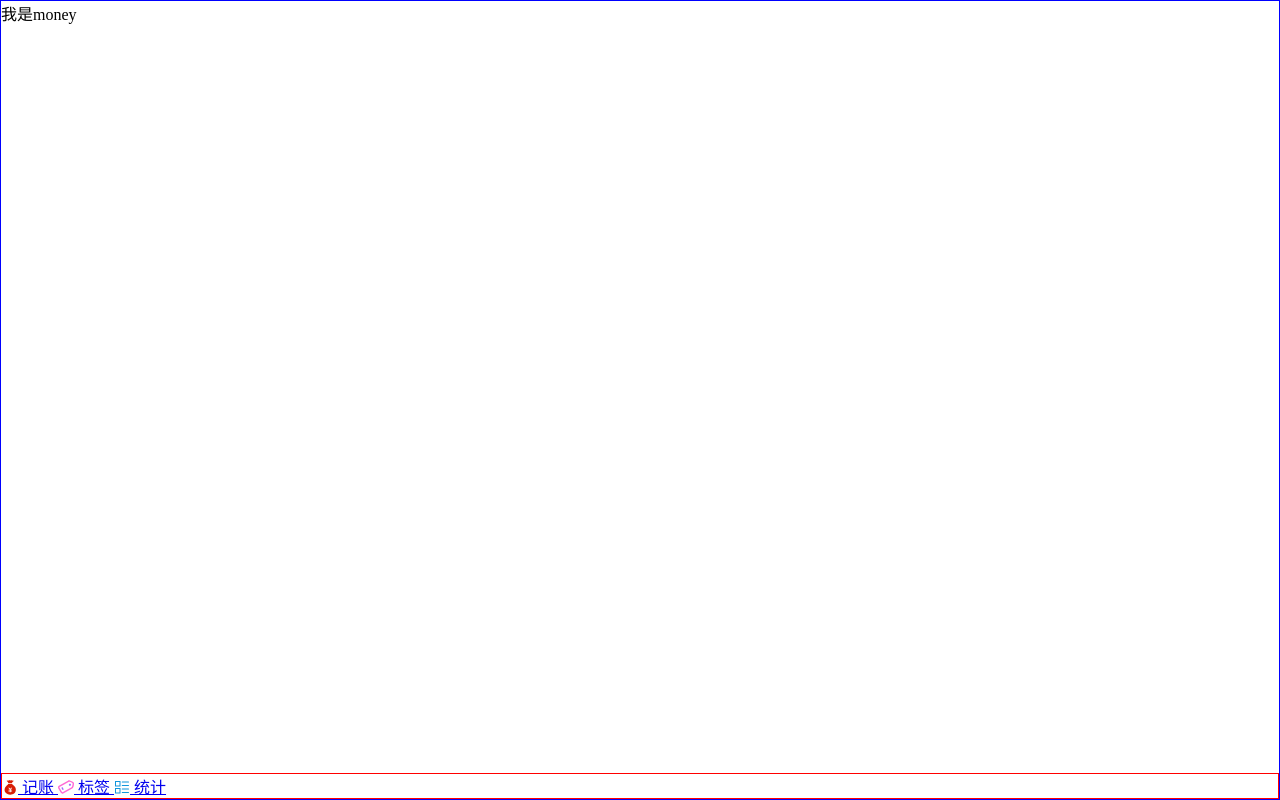
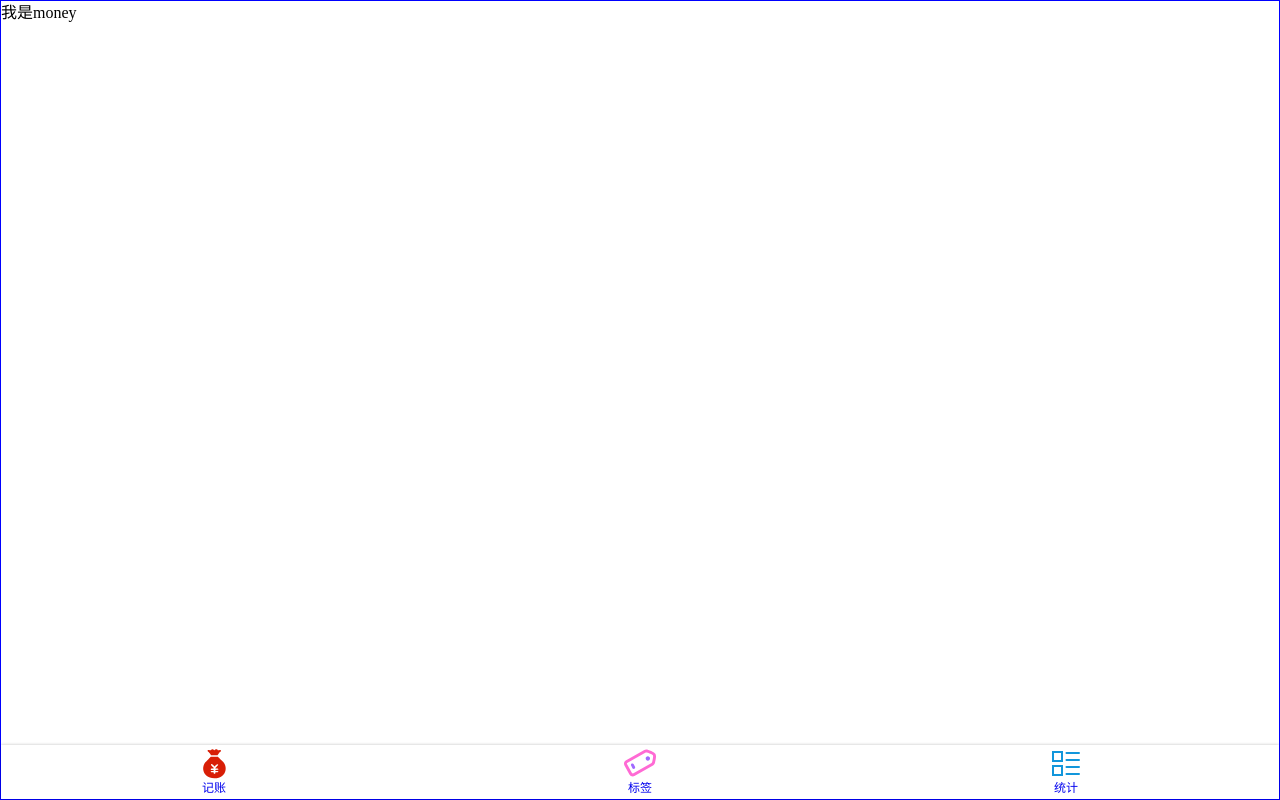
Before and after one commit to xiekuozhi/1, a Vue app: page /#/ in a window 1280 px wide. Built offline with nearby package versions, Linux system fonts and the light colour scheme.

Commit message:
导航栏布局完成

```diff
--- a/public/index.html
+++ b/public/index.html
@@ -3,7 +3,7 @@
   <head>
     <meta charset="utf-8">
     <meta http-equiv="X-UA-Compatible" content="IE=edge">
-    <meta name="viewport" content="width=device-width,initial-scale=1.0">
+    <meta name="viewport" content="width=device-width,initial-scale=1,minimum-scale=1,maximum-scale=1,user-scalable=no,viewport-fit=cover">
     <link rel="icon" href="<%= BASE_URL %>favicon.ico">
     <title><%= htmlWebpackPlugin.options.title %></title>
   </head>
--- a/src/App.vue
+++ b/src/App.vue
@@ -9,4 +9,10 @@
   margin:0 ;padding:0;
   box-sizing: border-box;;
 }
+body{
+  line-height: 1.5;
+}
+a{
+  text-decoration: none;
+}
 </style>
--- a/src/components/Nav.vue
+++ b/src/components/Nav.vue
@@ -1,31 +1,46 @@
 <template>
-
- <div class="nav">
-    <router-link to="/money">
-      <icon name="money"/>
-        记账
+  <nav>
+    <router-link to="/money" class="item" active-class="selected">
+      <icon name="money" />
+      记账
     </router-link>
-    <router-link to="/labels">
-        <icon name="tags"/>
-        标签
-        </router-link>
-    <router-link to="/statistics">
-        <icon name="statistics"/>
-        统计
-        </router-link>
-  </div>
-
+    <router-link to="/labels" class="item" active-class="selected">
+      <icon name="tags" />
+      标签
+    </router-link>
+    <router-link to="/statistics" class="item" active-class="selected">
+      <icon name="statistics" />
+      统计
+    </router-link>
+  </nav>
 </template>
 
 <script lang="ts">
-
-export default{
-    name:'Nav'
-}
+export default {
+  name: "Nav",
+};
 </script>
 
 <style lang="scss" scoped>
-    .nav{
-        border:1px red solid;
+nav {
+  display: flex;
+  box-shadow: 0 0 3px rgba(0, 0, 0, 0.25);
+  flex-direction: row;
+  font-size: 12px;
+  > .item {
+    padding: 2px 0;
+    width: 33.33333%;
+    display: flex;
+    justify-content: center;
+    align-items: center;
+    flex-direction: column;
+    .icon {
+      width: 32px;
+      height: 32px;
     }
+  }
+  > .item.selected {
+    color: red;
+  }
+}
 </style>
```
